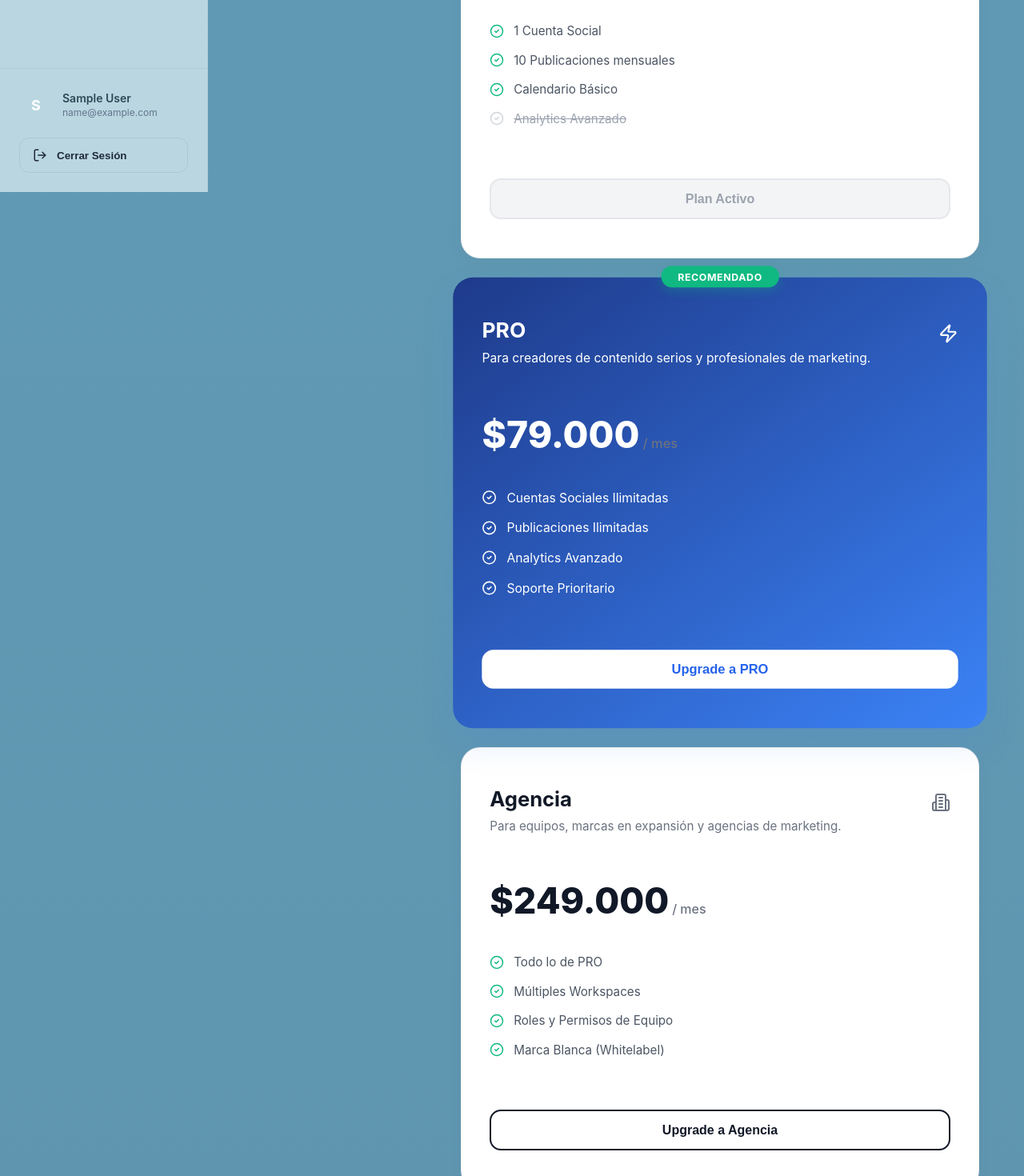
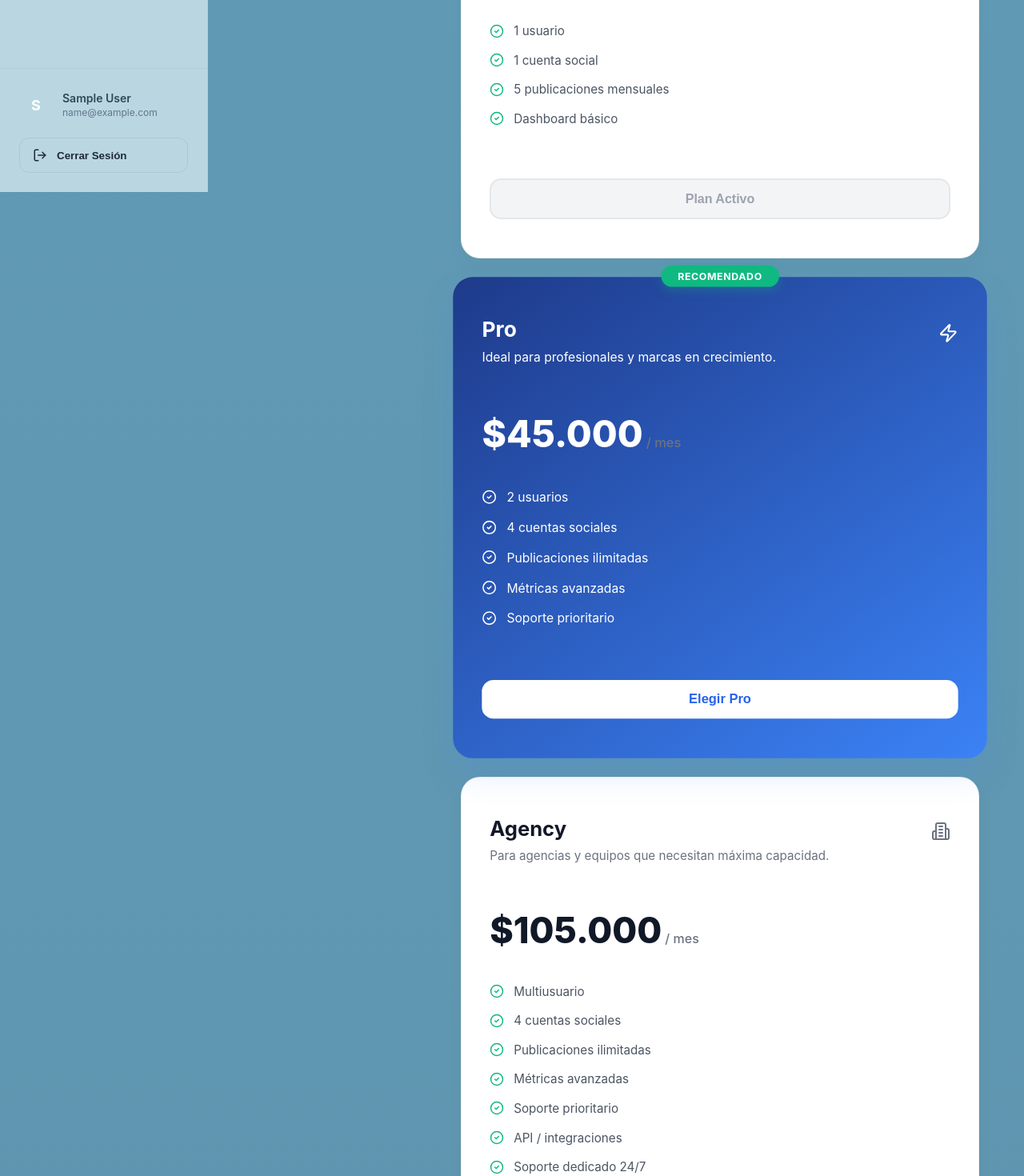
Before and after one commit to elkinpelaez1-tech/autopostlab-v2, a React (Vite) app in the folder autopostlab-frontend/: page /dashboard/billing in a window 1280 px wide. Shown: the part 560-2030 px from the top of the page at 80% size. Built offline with nearby package versions, Linux system fonts and the light colour scheme; no server answers; sample sign-in values are in the browser's storage.

Commit message:
Actualiza precios y textos de planes

```diff
--- a/autopostlab-frontend/src/pages/Billing.tsx
+++ b/autopostlab-frontend/src/pages/Billing.tsx
@@ -288,14 +288,14 @@ const Billing: React.FC = () => {
             </div>
           )}
           <h3 className="plan-title-premium">Gratis</h3>
-          <p className="plan-desc-premium">Ideal para empezar a organizar tu contenido de manera sencilla.</p>
+          <p className="plan-desc-premium">Para comenzar a gestionar tus redes sociales.</p>
           <div className="plan-price-premium">$0 <span>/ mes</span></div>
 
           <ul className="features-list-premium">
-            <li className="feature-item-premium"><CheckCircle2 size={18} color="#10b981" /> 1 Cuenta Social</li>
-            <li className="feature-item-premium"><CheckCircle2 size={18} color="#10b981" /> 10 Publicaciones mensuales</li>
-            <li className="feature-item-premium"><CheckCircle2 size={18} color="#10b981" /> Calendario Básico</li>
-            <li className="feature-item-premium" style={{ color: '#9ca3af', textDecoration: 'line-through' }}><CheckCircle2 size={18} color="#d1d5db" /> Analytics Avanzado</li>
+            <li className="feature-item-premium"><CheckCircle2 size={18} color="#10b981" /> 1 usuario</li>
+            <li className="feature-item-premium"><CheckCircle2 size={18} color="#10b981" /> 1 cuenta social</li>
+            <li className="feature-item-premium"><CheckCircle2 size={18} color="#10b981" /> 5 publicaciones mensuales</li>
+            <li className="feature-item-premium"><CheckCircle2 size={18} color="#10b981" /> Dashboard básico</li>
           </ul>
 
           <button
@@ -317,17 +317,18 @@ const Billing: React.FC = () => {
             </div>
           )}
           <div style={{ display: 'flex', justifyContent: 'space-between', alignItems: 'center' }}>
-            <h3 className="plan-title-premium">PRO</h3>
+            <h3 className="plan-title-premium">Pro</h3>
             <Zap size={24} color="#ffffff" />
           </div>
-          <p className="plan-desc-premium">Para creadores de contenido serios y profesionales de marketing.</p>
-          <div className="plan-price-premium">$79.000 <span>/ mes</span></div>
+          <p className="plan-desc-premium">Ideal para profesionales y marcas en crecimiento.</p>
+          <div className="plan-price-premium">$45.000 <span>/ mes</span></div>
 
           <ul className="features-list-premium">
-            <li className="feature-item-premium"><CheckCircle2 size={18} color="#ffffff" /> Cuentas Sociales Ilimitadas</li>
-            <li className="feature-item-premium"><CheckCircle2 size={18} color="#ffffff" /> Publicaciones Ilimitadas</li>
-            <li className="feature-item-premium"><CheckCircle2 size={18} color="#ffffff" /> Analytics Avanzado</li>
-            <li className="feature-item-premium"><CheckCircle2 size={18} color="#ffffff" /> Soporte Prioritario</li>
+            <li className="feature-item-premium"><CheckCircle2 size={18} color="#ffffff" /> 2 usuarios</li>
+            <li className="feature-item-premium"><CheckCircle2 size={18} color="#ffffff" /> 4 cuentas sociales</li>
+            <li className="feature-item-premium"><CheckCircle2 size={18} color="#ffffff" /> Publicaciones ilimitadas</li>
+            <li className="feature-item-premium"><CheckCircle2 size={18} color="#ffffff" /> Métricas avanzadas</li>
+            <li className="feature-item-premium"><CheckCircle2 size={18} color="#ffffff" /> Soporte prioritario</li>
           </ul>
 
           <button
@@ -335,7 +336,7 @@ const Billing: React.FC = () => {
             disabled={plan === 'PRO' || isUpgrading}
             className={`plan-btn-premium primary ${plan === 'PRO' ? 'active-btn' : ''}`}
           >
-            {isUpgrading ? 'Cargando...' : (plan === 'PRO' ? 'Plan Activo' : 'Upgrade a PRO')}
+            {isUpgrading ? 'Cargando...' : (plan === 'PRO' ? 'Plan Activo' : 'Elegir Pro')}
           </button>
         </div>
 
@@ -347,17 +348,20 @@ const Billing: React.FC = () => {
             </div>
           )}
           <div style={{ display: 'flex', justifyContent: 'space-between', alignItems: 'center' }}>
-            <h3 className="plan-title-premium">Agencia</h3>
+            <h3 className="plan-title-premium">Agency</h3>
             <Building2 size={24} color="#6b7280" />
           </div>
-          <p className="plan-desc-premium">Para equipos, marcas en expansión y agencias de marketing.</p>
-          <div className="plan-price-premium">$249.000 <span>/ mes</span></div>
+          <p className="plan-desc-premium">Para agencias y equipos que necesitan máxima capacidad.</p>
+          <div className="plan-price-premium">$105.000 <span>/ mes</span></div>
 
           <ul className="features-list-premium">
-            <li className="feature-item-premium"><CheckCircle2 size={18} color="#10b981" /> Todo lo de PRO</li>
-            <li className="feature-item-premium"><CheckCircle2 size={18} color="#10b981" /> Múltiples Workspaces</li>
-            <li className="feature-item-premium"><CheckCircle2 size={18} color="#10b981" /> Roles y Permisos de Equipo</li>
-            <li className="feature-item-premium"><CheckCircle2 size={18} color="#10b981" /> Marca Blanca (Whitelabel)</li>
+            <li className="feature-item-premium"><CheckCircle2 size={18} color="#10b981" /> Multiusuario</li>
+            <li className="feature-item-premium"><CheckCircle2 size={18} color="#10b981" /> 4 cuentas sociales</li>
+            <li className="feature-item-premium"><CheckCircle2 size={18} color="#10b981" /> Publicaciones ilimitadas</li>
+            <li className="feature-item-premium"><CheckCircle2 size={18} color="#10b981" /> Métricas avanzadas</li>
+            <li className="feature-item-premium"><CheckCircle2 size={18} color="#10b981" /> Soporte prioritario</li>
+            <li className="feature-item-premium"><CheckCircle2 size={18} color="#10b981" /> API / integraciones</li>
+            <li className="feature-item-premium"><CheckCircle2 size={18} color="#10b981" /> Soporte dedicado 24/7</li>
           </ul>
 
           <button
@@ -366,7 +370,7 @@ const Billing: React.FC = () => {
             className={`plan-btn-premium ${plan === 'AGENCY' ? 'active-btn' : ''}`}
             style={{ borderColor: '#111827', color: '#111827' }}
           >
-             {isUpgrading ? 'Cargando...' : (plan === 'AGENCY' ? 'Plan Activo' : 'Upgrade a Agencia')}
+              {isUpgrading ? 'Cargando...' : (plan === 'AGENCY' ? 'Plan Activo' : 'Elegir Agency')}
           </button>
         </div>
 
```
